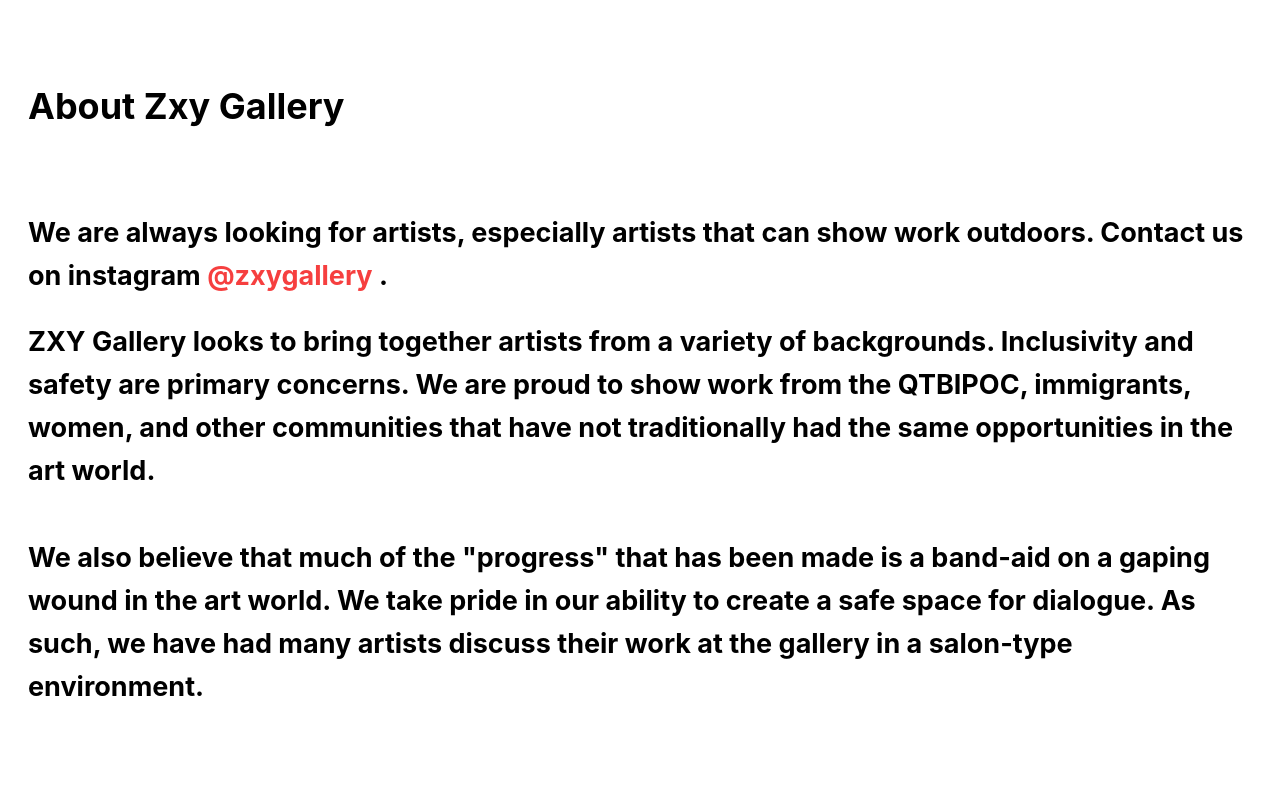
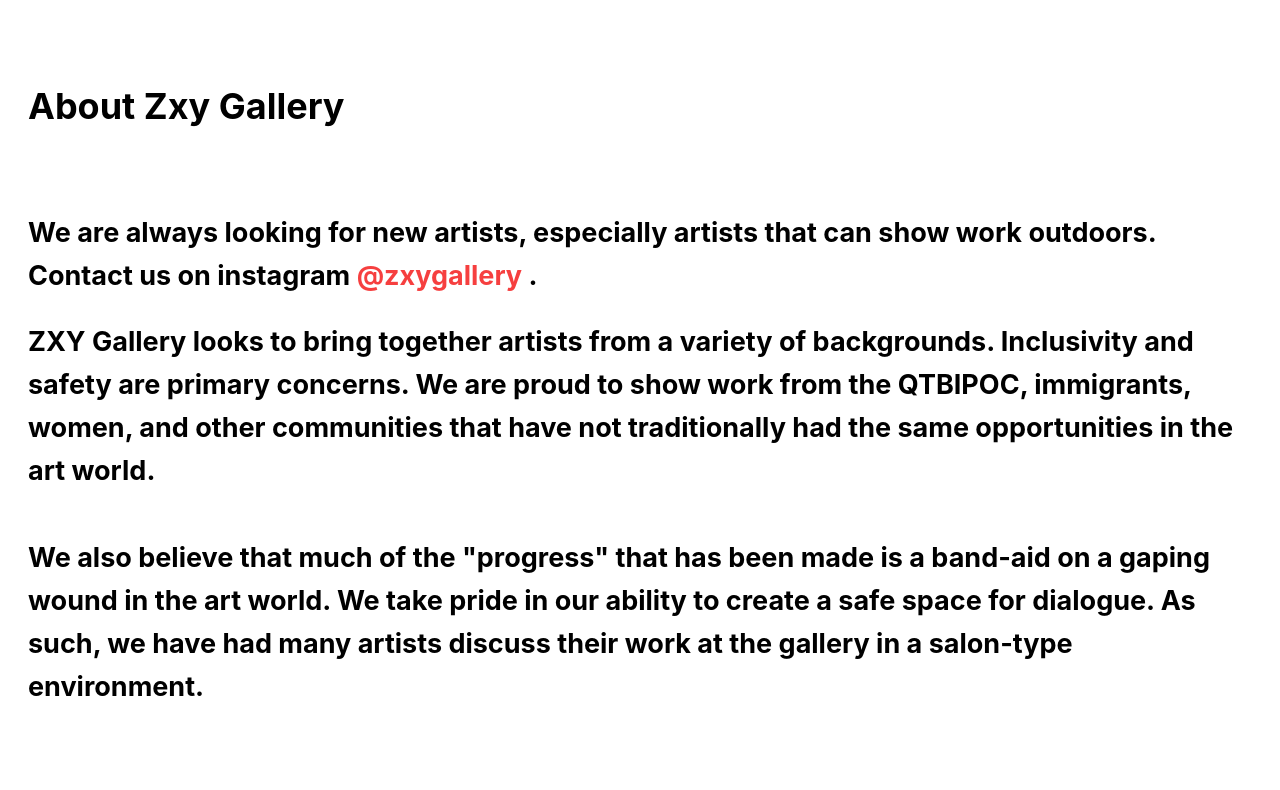
Before and after one commit to adamaslan/zxy3, a Next.js app: page /posts/about in a window 1280 px wide. Shown: the top 790 px of the page. Built offline with nearby package versions, Linux system fonts and the light colour scheme; no server answers.

Commit message:
next2-add

```diff
--- a/pages/posts/about.js
+++ b/pages/posts/about.js
@@ -24,7 +24,7 @@ export default function About() {
         <br />{" "}
         <h2>
           {" "}
-          We are always looking for artists, especially artists that can show
+          We are always looking for new artists, especially artists that can show
           work outdoors. Contact us on instagram{" "}
           <a href="https://www.instagram.com/zxygallery/">@zxygallery </a>.{" "}
         </h2>
```
